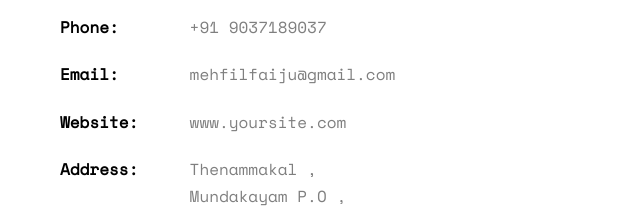
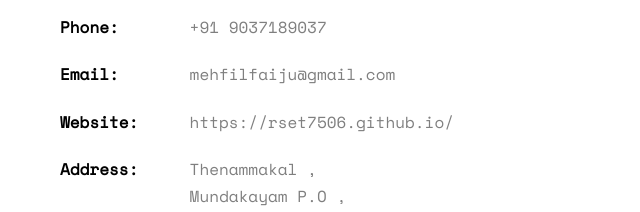
Before and after one commit to rset7506/rset7506.github.io, a plain HTML site: page index.html in a window 1280 px wide. Shown: the part 1105-1317 px from the top of the page, 10-650 px from the left. Drawn offline with nearby package versions, Linux system fonts and the light colour scheme; some packages are replaced by stand-ins of ours; no server answers; files whose address does not match are found by name.

Commit message:
Update index.html

```diff
--- a/index.html
+++ b/index.html
@@ -98,7 +98,7 @@
 						<li><span class="first-block">Full Name:</span><span class="second-block">Mehfil Faiju</span></li>
 						<li><span class="first-block">Phone:</span><span class="second-block">+91 9037189037</span></li>
 						<li><span class="first-block">Email:</span><span class="second-block">mehfilfaiju@gmail.com</span></li>
-						<li><span class="first-block">Website:</span><span class="second-block">www.yoursite.com</span></li>
+						<li><span class="first-block">Website:</span><span class="second-block">https://rset7506.github.io/</span></li>
 						<li><span class="first-block">Address:</span><span class="second-block">Thenammakal ,
                             Mundakayam P.O , Mundakayam</span></li>
 					</ul>
```
